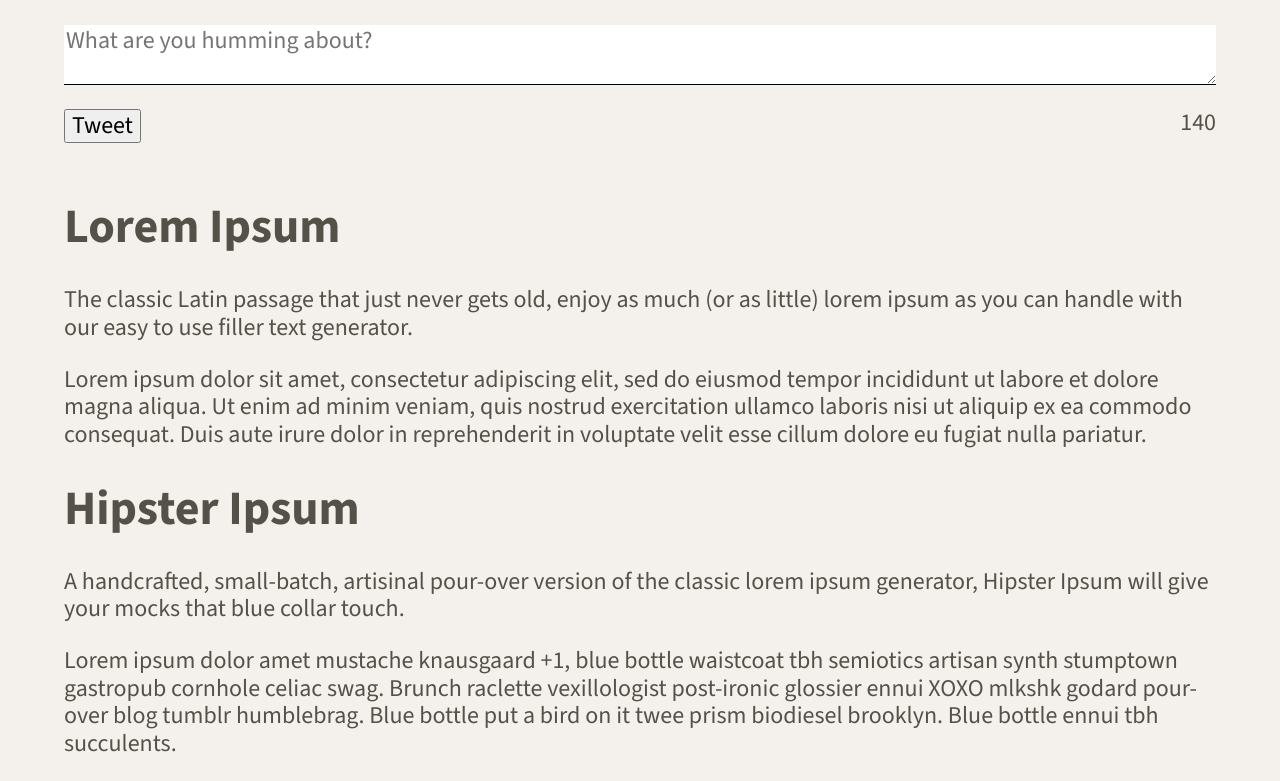
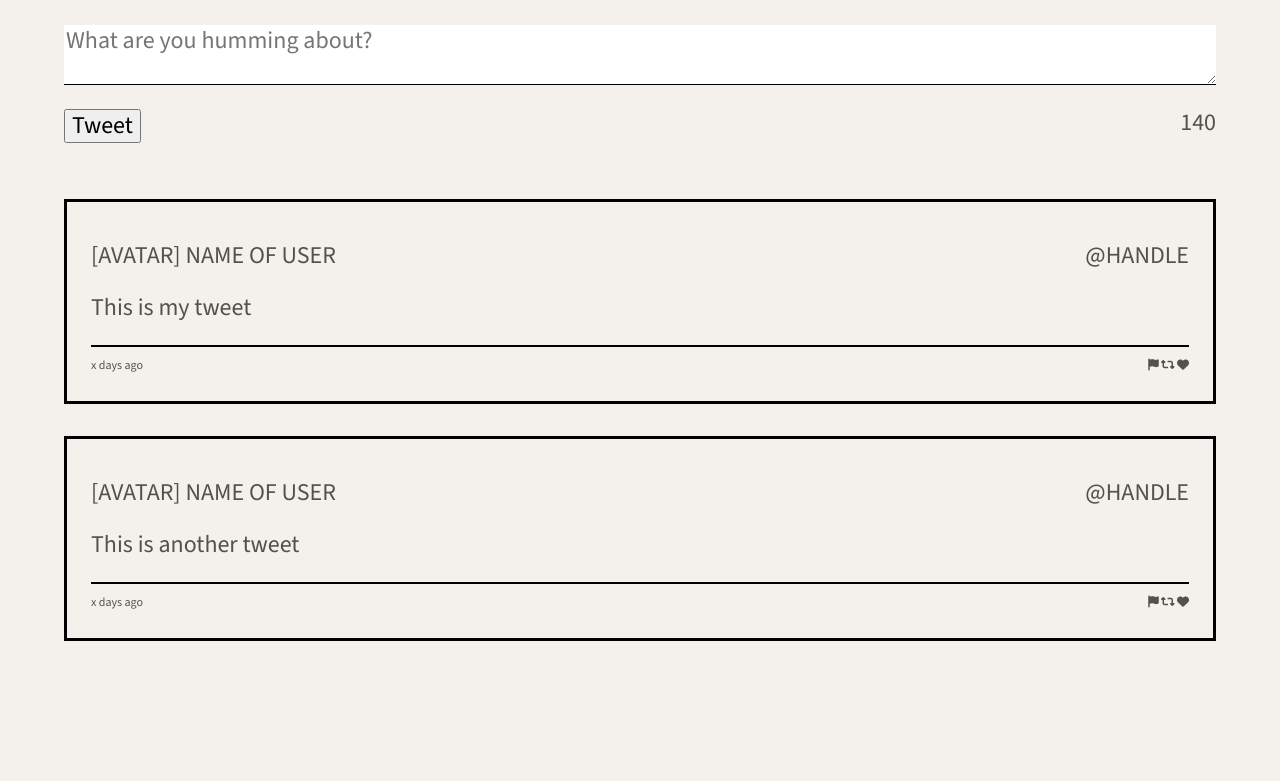
Before and after one commit to semblant/tweeter, a website: page public/index.html in a window 1280 px wide. Shown: the part 596-1377 px from the top of the page. After the commit the page ends 1269 px from the top, so only its background shows below. Drawn offline with nearby package versions, Linux system fonts and the light colour scheme.

Commit message:
Style the tweets with fake data

```diff
--- a/public/index.html
+++ b/public/index.html
@@ -16,6 +16,7 @@
   <link rel="stylesheet" href="/styles/nav.css" type="text/css">
   <link rel="stylesheet" href="/styles/header.css" type="text/css">
   <link rel="stylesheet" href="/styles/new-tweet.css" type="text/css">
+  <link rel="stylesheet" href="/styles/tweet.css" type="text/css">
 
   <!-- External JS -->
   <script src="https://ajax.googleapis.com/ajax/libs/jquery/3.4.1/jquery.min.js"></script>
@@ -36,7 +37,7 @@
     </div>
   </nav>
 
-  <header>
+  <header id="user-info">
     <div class="userAvatar">
       <img src="/images/profile-hex.png">
     </div>
@@ -61,14 +62,43 @@
         </div>
       </form>
     </section>
-    <h1>Lorem Ipsum</h1>
-    <p>The classic Latin passage that just never gets old, enjoy as much (or as little) lorem ipsum as you can handle with our easy to use filler text generator.</p>
-    <p>Lorem ipsum dolor sit amet, consectetur adipiscing elit, sed do eiusmod tempor incididunt ut labore et dolore magna aliqua. Ut enim ad minim veniam, quis nostrud exercitation ullamco laboris nisi ut aliquip ex ea commodo consequat. Duis aute irure dolor in reprehenderit in voluptate velit esse cillum dolore eu fugiat nulla pariatur.</p>
 
-    <h1>Hipster Ipsum</h1>
-    <p>A handcrafted, small-batch, artisinal pour-over version of the classic lorem ipsum generator, Hipster Ipsum will give your mocks that blue collar touch.</p>
-    <p>Lorem ipsum dolor amet mustache knausgaard +1, blue bottle waistcoat tbh semiotics artisan synth stumptown gastropub cornhole celiac swag. Brunch raclette vexillologist post-ironic glossier ennui XOXO mlkshk godard pour-over blog tumblr humblebrag. Blue bottle put a bird on it twee prism biodiesel brooklyn. Blue bottle ennui tbh succulents.</p>
+    <section class="tweet-container">
+
+      <article>
+        <header>
+          <p>[AVATAR] NAME OF USER</p>
+          <p>@HANDLE</p>
+        </header>
+        <p id="tweet-container-text">This is my tweet</p>
+        <footer>
+        <p>x days ago</p>
+        <div class="footer-icons ">
+          <i class="fa-solid fa-flag"></i>
+          <i class="fa-solid fa-retweet"></i>
+          <i class="fa-solid fa-heart"></i>
+        </div>
+        </footer>
+      </article>
+
+      <article>
+        <header>
+          <p>[AVATAR] NAME OF USER</p>
+          <p>@HANDLE</p>
+        </header>
+        <p id="tweet-container-text">This is another tweet</p>
+        <footer>
+        <p>x days ago</p>
+        <div class="footer-icons ">
+          <i class="fa-solid fa-flag"></i>
+          <i class="fa-solid fa-retweet"></i>
+          <i class="fa-solid fa-heart"></i>
+        </div>
+        </footer>
+      </article>
+
+    </section>
+
   </main>
 
-
 </body></html>
--- a/public/scripts/composer-char-counter.js
+++ b/public/scripts/composer-char-counter.js
@@ -16,4 +16,10 @@ $(document).ready(function() {
       $counter.css("color", "#a49e96");
     }
   });
+
+
+  $("#tweet-container").hover(function() {
+    $(this).css("box-shadow", "2px 2px 2px darkgrey")
+  });
+
 });
--- a/public/styles/header.css
+++ b/public/styles/header.css
@@ -1,4 +1,4 @@
-header {
+#user-info {
   height: 400px;
   width: 100%;
   display: flex;
```
